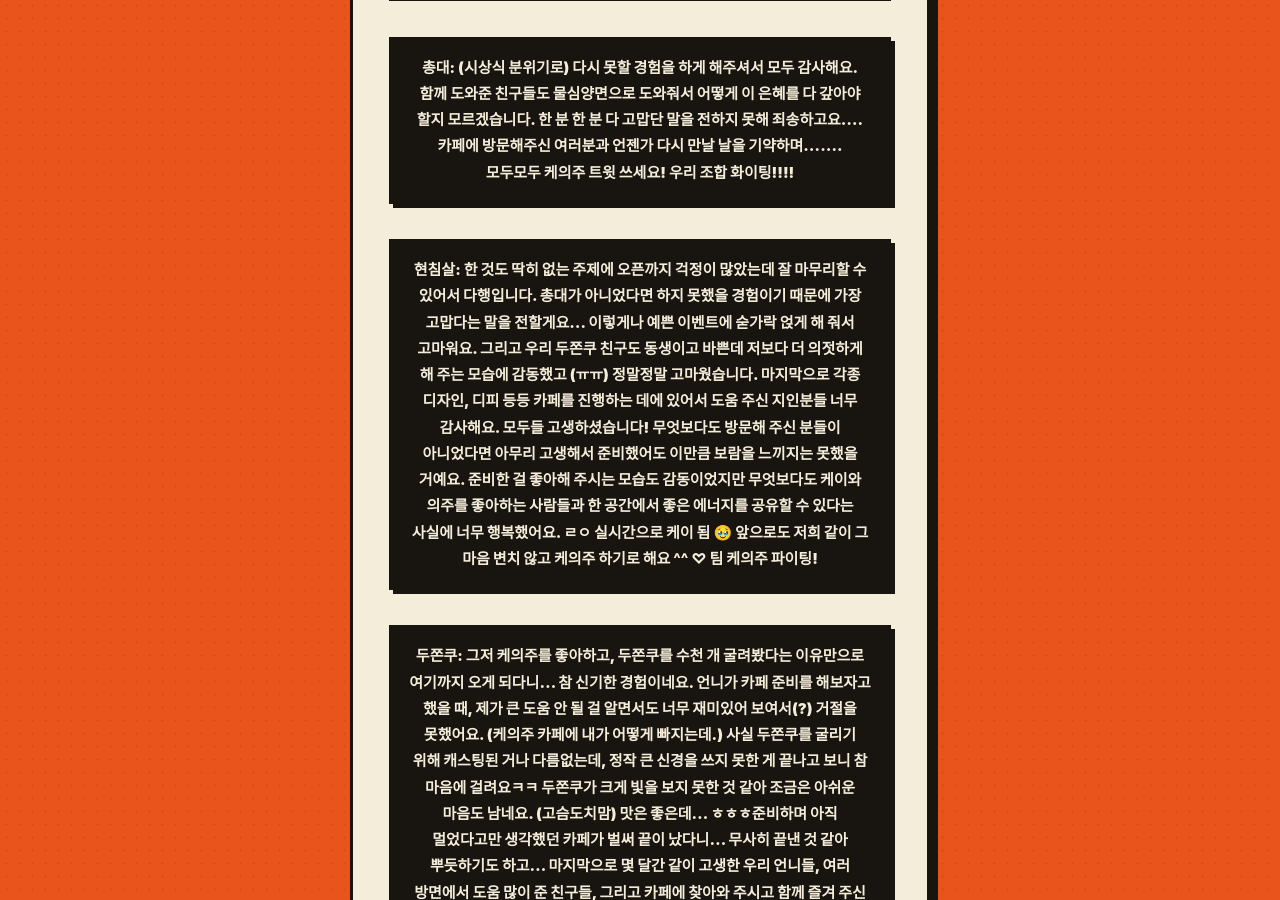
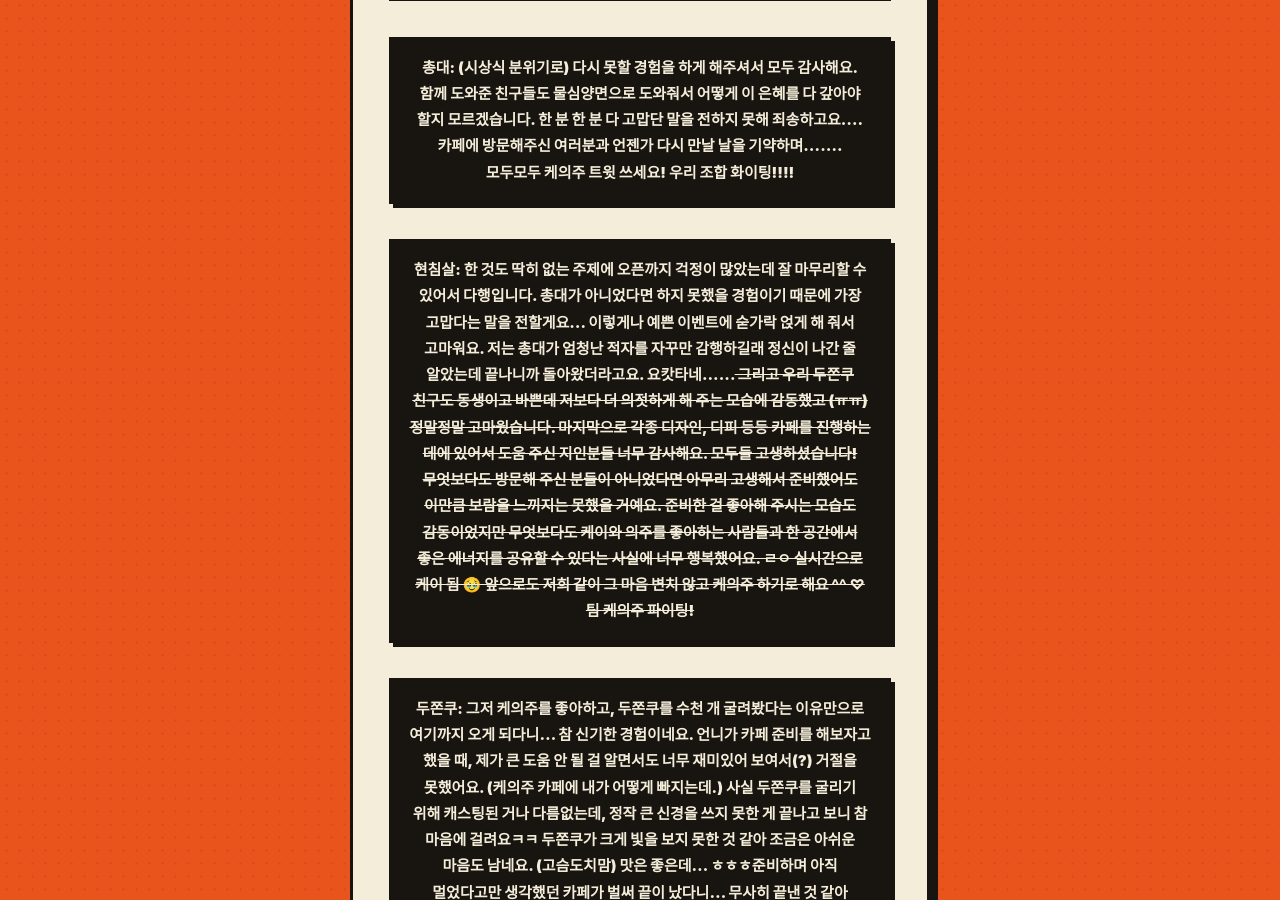
Before and after one commit to limitedpairing/blog, a Jekyll site: the page built from index.html, in a window 1280 px wide and 900 px high, scrolled down 16121 px. Built offline with Jekyll 4.4.1, drawn with Linux system fonts in a browser that asks for light colours; some web fonts are replaced; some of the changed text lies outside the part shown.

Commit message:
Revise signoff messages and cake description
Updated text in multiple paragraphs for clarity and accuracy.

```diff
--- a/index.html
+++ b/index.html
@@ -53,7 +53,7 @@
 
   {% include photo.html file="004.jpg" caption="완성된 슈가 케이크" %}
 
-  <p>다들 이 케이크 보셨나요? 7만원 ~ 55만원 사이의 슈가케이크 인데요. 저희 셋의 아이디어를 취합하여 AI로 만든 시안을 사장님께 보여드리고 비슷하게, 느낌만 나도 좋으니 제발 만들어달라고 부탁드렸습니다. 케이크 제작일수는 nn일 쯤 걸렸는데 디피날 완성된 케이크 사진을 받고 너무 놀라버렸습니다.</p>
+  <p>다들 이 케이크 보셨나요? 7만원 ~ 55만원(로 추정) 슈가케이크인데요. 저희 셋의 아이디어를 취합하여 AI로 만든 시안을 사장님께 보여드리고 비슷하게, 느낌만 나도 좋으니 제발 만들어달라고 부탁드렸습니다. 케이크 제작일수는 nn일 쯤 걸렸는데 디피날 완성된 케이크 사진을 받고 너무 놀라버렸습니다.</p>
 
   {% include photo.html file="005.jpg" caption="AI로 렌더링한 케이크 시안" %}
 
@@ -179,7 +179,7 @@
   {% include photo.html file="028.jpg" caption="모두 수고했어요 🍺" %}
 
   <p class="signoff">총대: (시상식 분위기로) 다시 못할 경험을 하게 해주셔서 모두 감사해요. 함께 도와준 친구들도 물심양면으로 도와줘서 어떻게 이 은혜를 다 갚아야 할지 모르겠습니다. 한 분 한 분 다 고맙단 말을 전하지 못해 죄송하고요…. 카페에 방문해주신 여러분과 언젠가 다시 만날 날을 기약하며……. 모두모두 케의주 트윗 쓰세요! 우리 조합 화이팅!!!!</p>
-  <p class="signoff">현침살: 한 것도 딱히 없는 주제에 오픈까지 걱정이 많았는데 잘 마무리할 수 있어서 다행입니다. 총대가 아니었다면 하지 못했을 경험이기 때문에 가장 고맙다는 말을 전할게요… 이렇게나 예쁜 이벤트에 숟가락 얹게 해 줘서 고마워요. 그리고 우리 두쫀쿠 친구도 동생이고 바쁜데 저보다 더 의젓하게 해 주는 모습에 감동했고 (ㅠㅠ) 정말정말 고마웠습니다. 마지막으로 각종 디자인, 디피 등등 카페를 진행하는 데에 있어서 도움 주신 지인분들 너무 감사해요. 모두들 고생하셨습니다! 무엇보다도 방문해 주신 분들이 아니었다면 아무리 고생해서 준비했어도 이만큼 보람을 느끼지는 못했을 거예요. 준비한 걸 좋아해 주시는 모습도 감동이었지만 무엇보다도 케이와 의주를 좋아하는 사람들과 한 공간에서 좋은 에너지를 공유할 수 있다는 사실에 너무 행복했어요. ㄹㅇ 실시간으로 케이 됨 🥹 앞으로도 저희 같이 그 마음 변치 않고 케의주 하기로 해요 ^^ ♡ 팀 케의주 파이팅!</p>
+  <p class="signoff">현침살: 한 것도 딱히 없는 주제에 오픈까지 걱정이 많았는데 잘 마무리할 수 있어서 다행입니다. 총대가 아니었다면 하지 못했을 경험이기 때문에 가장 고맙다는 말을 전할게요… 이렇게나 예쁜 이벤트에 숟가락 얹게 해 줘서 고마워요. </del>저는 총대가 엄청난 적자를 자꾸만 감행하길래 정신이 나간 줄 알았는데 끝나니까 돌아왔더라고요. 요캇타네......<del> 그리고 우리 두쫀쿠 친구도 동생이고 바쁜데 저보다 더 의젓하게 해 주는 모습에 감동했고 (ㅠㅠ) 정말정말 고마웠습니다. 마지막으로 각종 디자인, 디피 등등 카페를 진행하는 데에 있어서 도움 주신 지인분들 너무 감사해요. 모두들 고생하셨습니다! 무엇보다도 방문해 주신 분들이 아니었다면 아무리 고생해서 준비했어도 이만큼 보람을 느끼지는 못했을 거예요. 준비한 걸 좋아해 주시는 모습도 감동이었지만 무엇보다도 케이와 의주를 좋아하는 사람들과 한 공간에서 좋은 에너지를 공유할 수 있다는 사실에 너무 행복했어요. ㄹㅇ 실시간으로 케이 됨 🥹 앞으로도 저희 같이 그 마음 변치 않고 케의주 하기로 해요 ^^ ♡ 팀 케의주 파이팅!</p>
   <p class="signoff">두쫀쿠: 그저 케의주를 좋아하고, 두쫀쿠를 수천 개 굴려봤다는 이유만으로 여기까지 오게 되다니… 참 신기한 경험이네요. 언니가 카페 준비를 해보자고 했을 때, 제가 큰 도움 안 될 걸 알면서도 너무 재미있어 보여서(?) 거절을 못했어요. (케의주 카페에 내가 어떻게 빠지는데.) 사실 두쫀쿠를 굴리기 위해 캐스팅된 거나 다름없는데, 정작 큰 신경을 쓰지 못한 게 끝나고 보니 참 마음에 걸려요ㅋㅋ 두쫀쿠가 크게 빛을 보지 못한 것 같아 조금은 아쉬운 마음도 남네요. (고슴도치맘) 맛은 좋은데… ㅎㅎㅎ준비하며 아직 멀었다고만 생각했던 카페가 벌써 끝이 났다니… 무사히 끝낸 것 같아 뿌듯하기도 하고…  마지막으로 몇 달간 같이 고생한 우리 언니들, 여러 방면에서 도움 많이 준 친구들, 그리고 카페에 찾아와 주시고 함께 즐겨 주신 케이와 의주를 좋아하는 모든 분들께 감사드립니다. 덕분에 오래오래 기억에 남을 행복한 추억이 생겼어요. 우리 영원히 케의주해요.🤍 우리 이거 또 하자!!!</p>
 
 </article>
```
